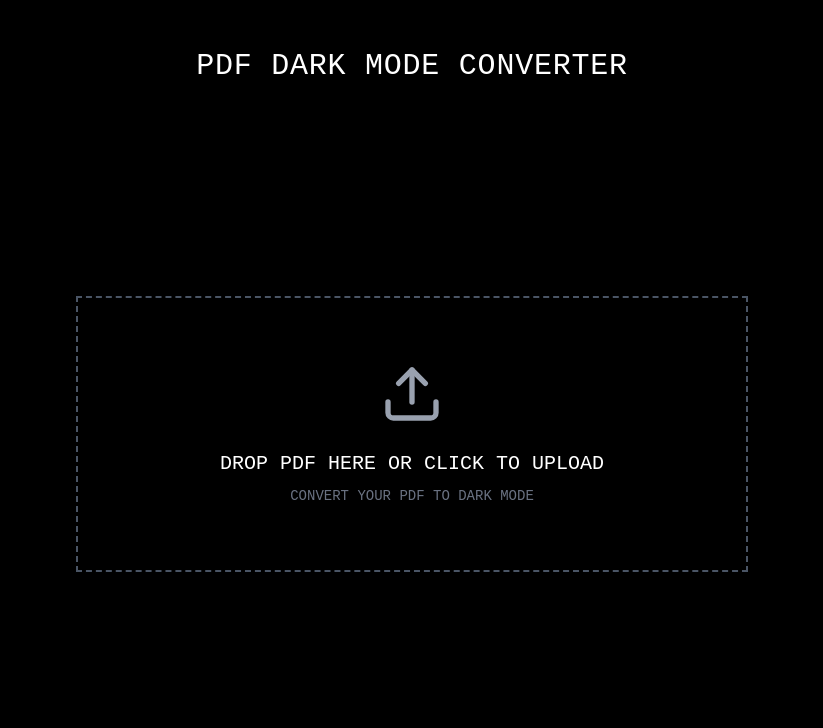
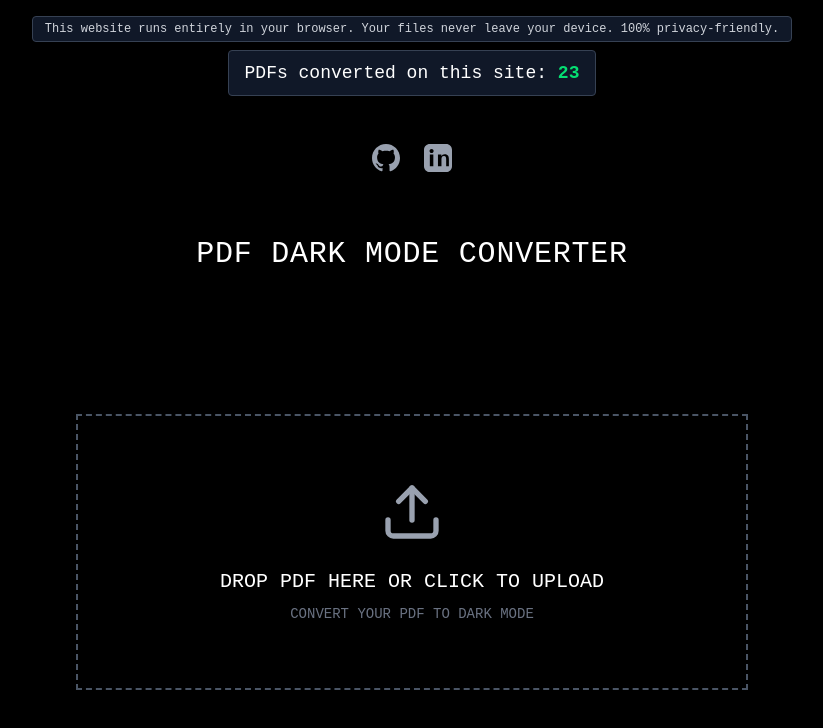
Before and after one commit to wakeupguruu/dark-pdf, a Next.js app in the folder dark-pdf/: page / in a window 1280 px wide. Shown: the top 728 px of the page, without its empty margins (228-1051 px from the left). Built offline with nearby package versions, Linux system fonts and the light colour scheme.

Commit message:
Add HomeClientSection component for privacy note, conversion counter, and social links; updated HomePage layout and PDFDarkConverter to support conversion count tracking.

```diff
--- a/dark-pdf/app/page.tsx
+++ b/dark-pdf/app/page.tsx
@@ -1,10 +1,13 @@
 import PDFDarkConverter from "@/components/PDFDarkConverter"
+import HomeClientSection from "@/components/HomeClientSection"
 
 export default function HomePage() {
   return (
     <div className="min-h-screen bg-black text-white flex flex-col">
+      {/* Client-side section: privacy note, counter, social icons */}
+      <HomeClientSection />
       {/* Header */}
-      <div className="text-center py-12">
+      <div className="text-center py-8">
         <h1 className="text-3xl font-mono tracking-wide">PDF DARK MODE CONVERTER</h1>
       </div>
       {/* Main Content */}
@@ -13,8 +16,6 @@ export default function HomePage() {
           <PDFDarkConverter />
         </div>
       </div>
-      {/* Footer */}
-      <div className="py-8">{/* Clean empty footer */}</div>
     </div>
   )
 }
--- /dev/null
+++ b/dark-pdf/components/HomeClientSection.tsx
@@ -0,0 +1,54 @@
+'use client'
+import { useEffect, useState } from "react";
+
+// Placeholder URLs - replace with your actual profiles
+const GITHUB_URL = "https://github.com/wakeupguruu/dark-pdf";
+const LINKEDIN_URL = "https://www.linkedin.com/in/guru-vyas-16a0b82a7/";
+
+export default function HomeClientSection() {
+  // Persistent conversion count using localStorage
+  const [conversionCount, setConversionCount] = useState(23);
+
+  useEffect(() => {
+    // Load from localStorage
+    const stored = localStorage.getItem("pdf_conversion_count");
+    if (stored) setConversionCount(Number(stored));
+
+    // Listen for custom event
+    const handler = () => {
+      setConversionCount((prev) => {
+        const next = prev + 1;
+        localStorage.setItem("pdf_conversion_count", String(next));
+        return next;
+      });
+    };
+    window.addEventListener("pdf-converted", handler);
+    return () => window.removeEventListener("pdf-converted", handler);
+  }, []);
+
+  return (
+    <>
+      {/* Privacy Note */}
+      <div className="text-center pt-4 pb-2">
+        <span className="inline-block bg-gray-900 rounded px-3 py-1 font-mono text-xs border border-gray-700 text-gray-300">
+          This website runs entirely in your browser. Your files never leave your device. 100% privacy-friendly.
+        </span>
+      </div>
+      {/* Conversion Counter */}
+      <div className="text-center mb-4">
+        <span className="inline-block bg-gray-900 rounded px-4 py-2 font-mono text-lg border border-gray-700 shadow">
+          PDFs converted on this site: <span className="font-bold text-green-400">{conversionCount}</span>
+        </span>
+      </div>
+      {/* Footer with social icons */}
+      <div className="py-8 flex justify-center gap-6 items-center">
+        <a href={GITHUB_URL} target="_blank" rel="noopener noreferrer" aria-label="GitHub">
+          <svg width="28" height="28" fill="currentColor" className="text-gray-400 hover:text-white" viewBox="0 0 24 24"><path d="M12 0C5.37 0 0 5.373 0 12c0 5.303 3.438 9.8 8.205 11.387.6.113.82-.258.82-.577v-2.234c-3.338.726-4.033-1.416-4.033-1.416-.546-1.387-1.333-1.756-1.333-1.756-1.089-.745.083-.729.083-.729 1.205.084 1.84 1.237 1.84 1.237 1.07 1.834 2.809 1.304 3.495.997.108-.775.418-1.305.762-1.605-2.665-.305-5.466-1.334-5.466-5.931 0-1.31.469-2.381 1.236-3.221-.124-.303-.535-1.523.117-3.176 0 0 1.008-.322 3.301 1.23.957-.266 1.983-.399 3.003-.404 1.02.005 2.047.138 3.006.404 2.291-1.553 3.297-1.23 3.297-1.23.653 1.653.242 2.873.119 3.176.77.84 1.235 1.911 1.235 3.221 0 4.609-2.803 5.624-5.475 5.921.43.371.823 1.102.823 2.222v3.293c0 .322.218.694.825.576C20.565 21.796 24 17.299 24 12c0-6.627-5.373-12-12-12z"/></svg>
+        </a>
+        <a href={LINKEDIN_URL} target="_blank" rel="noopener noreferrer" aria-label="LinkedIn">
+          <svg width="28" height="28" fill="currentColor" className="text-gray-400 hover:text-white" viewBox="0 0 24 24"><path d="M19 0h-14c-2.76 0-5 2.24-5 5v14c0 2.76 2.24 5 5 5h14c2.76 0 5-2.24 5-5v-14c0-2.76-2.24-5-5-5zm-11 19h-3v-10h3v10zm-1.5-11.27c-.97 0-1.75-.79-1.75-1.76s.78-1.76 1.75-1.76 1.75.79 1.75 1.76-.78 1.76-1.75 1.76zm15.5 11.27h-3v-5.6c0-1.34-.03-3.07-1.87-3.07-1.87 0-2.16 1.46-2.16 2.97v5.7h-3v-10h2.89v1.36h.04c.4-.75 1.38-1.54 2.84-1.54 3.04 0 3.6 2 3.6 4.59v5.59z"/></svg>
+        </a>
+      </div>
+    </>
+  );
+}
--- a/dark-pdf/components/PDFDarkConverter.tsx
+++ b/dark-pdf/components/PDFDarkConverter.tsx
@@ -12,7 +12,11 @@ interface ConversionProgress {
   status: "idle" | "processing" | "completed" | "error";
 }
 
-export default function PDFDarkConverter() {
+interface PDFDarkConverterProps {
+  onConverted?: () => void;
+}
+
+export default function PDFDarkConverter({ onConverted }: PDFDarkConverterProps) {
   const [file, setFile] = useState<File | null>(null)
   const [progress, setProgress] = useState<ConversionProgress>({
     currentPage: 0,
@@ -272,6 +276,7 @@ export default function PDFDarkConverter() {
       })
       downloadPDF(pdfBytes, file.name)
       setProgress((prev) => ({ ...prev, status: "completed" }))
+      if (onConverted) onConverted();
       setTimeout(() => {
         resetToIdle()
       }, 500)
@@ -280,7 +285,7 @@ export default function PDFDarkConverter() {
       setError("Failed to convert PDF. Please try again.")
       setProgress((prev) => ({ ...prev, status: "error" }))
     }
-  }, [file, downloadPDF, resetToIdle])
+  }, [file, downloadPDF, resetToIdle, onConverted])
 
   useEffect(() => {
     if (file && progress.status === "idle") {
```
